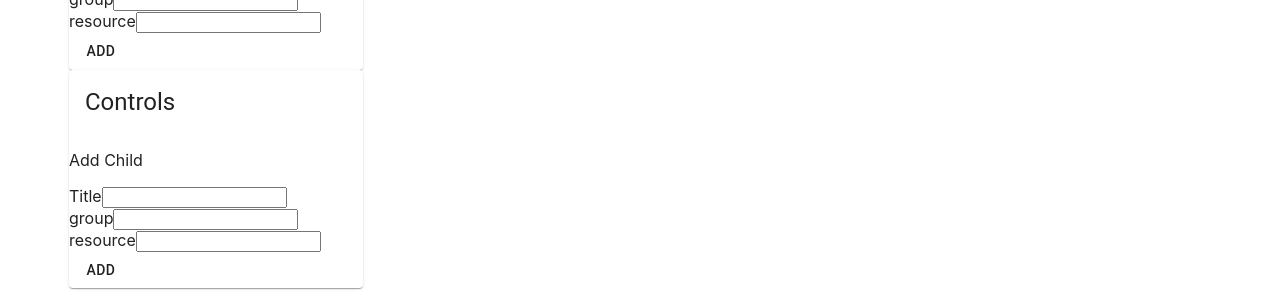
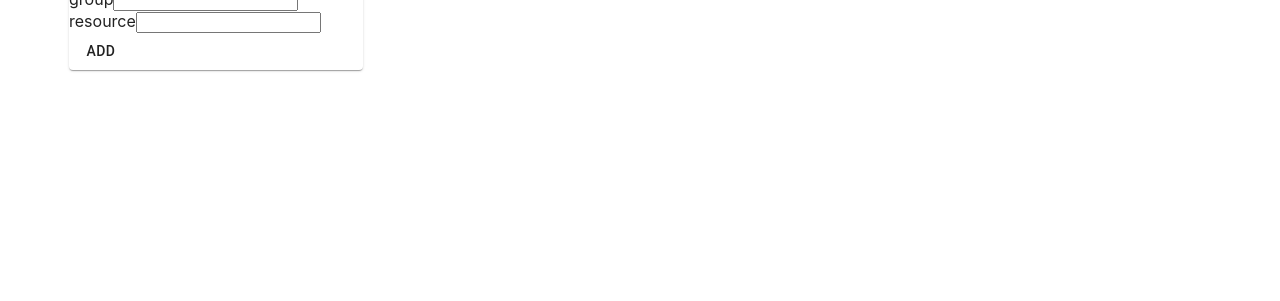
Before and after one commit to katyayego/BM8, a React (Create React App) app in the folder react/: page / in a window 1280 px wide. Shown: the part 565-866 px from the top of the page. After the commit the page ends 800 px from the top, so only its background shows below. Built offline with nearby package versions, Linux system fonts and the light colour scheme.

Commit message:
commented not working stuff

```diff
--- a/react/src/pages/Home/Home.js
+++ b/react/src/pages/Home/Home.js
@@ -33,6 +33,8 @@ const Home = () => {
     });
   }, []);
 
+  // useEffect(() => { console.log(selectedNode); }, [selectedNode]);
+
   useEffect(() => {
     console.log(graph);
   }, [graph]);
@@ -51,6 +53,8 @@ const Home = () => {
             easingFunction: 'easeInOutQuad'
           }
         });
+      const selectedNode = nodes.filter((node) => (node.id === nodeId));
+      // setSelectedNode(selectedNode);
     }
   };
 
@@ -165,20 +169,18 @@ const Home = () => {
               <Button>Add</Button>
             </div>
           </Card>
-          {
+          {/* {selectedNode
+            ? (
+              <Card>
+                <CardHeader title='Controls' />
+                <div>
+                  <p>{`id: ${selectedNode.id}, label: ${selectedNode.label}`}</p>
+                </div>
+              </Card>
+              )
 
-          }
-          <Card>
-            <CardHeader title='Controls' />
-            <div>
-              <AddTab
-                titleRef={addTitleRef}
-                resourceRef={addResourceRef}
-                groupRef={addGroupRef}
-              />
-              <Button>Add</Button>
-            </div>
-          </Card>
+            : null} */}
+
         </Grid>
         <Grid item md='8'>
           <Card style={{ paddingBottom: '50px' }}>
```
